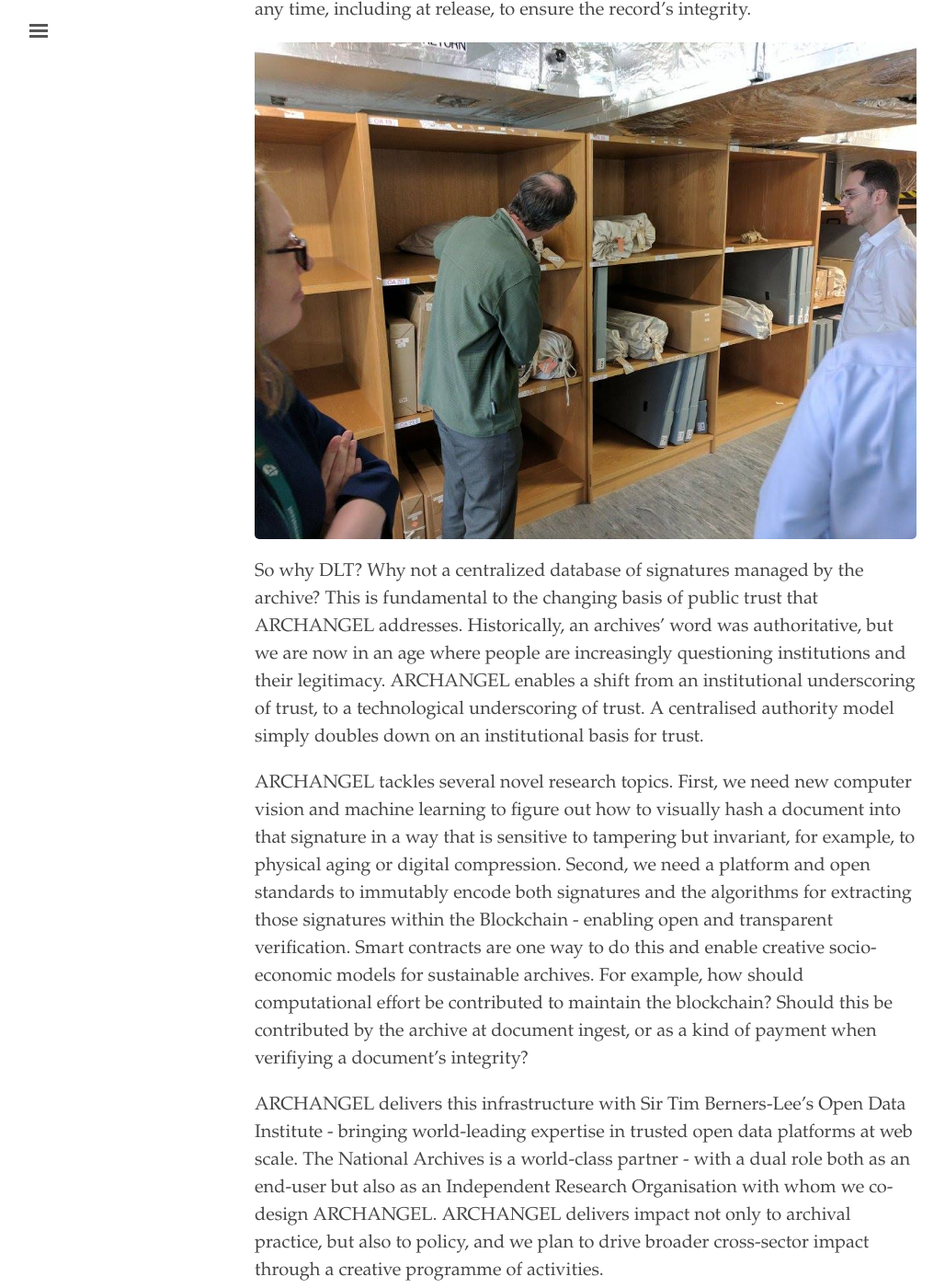
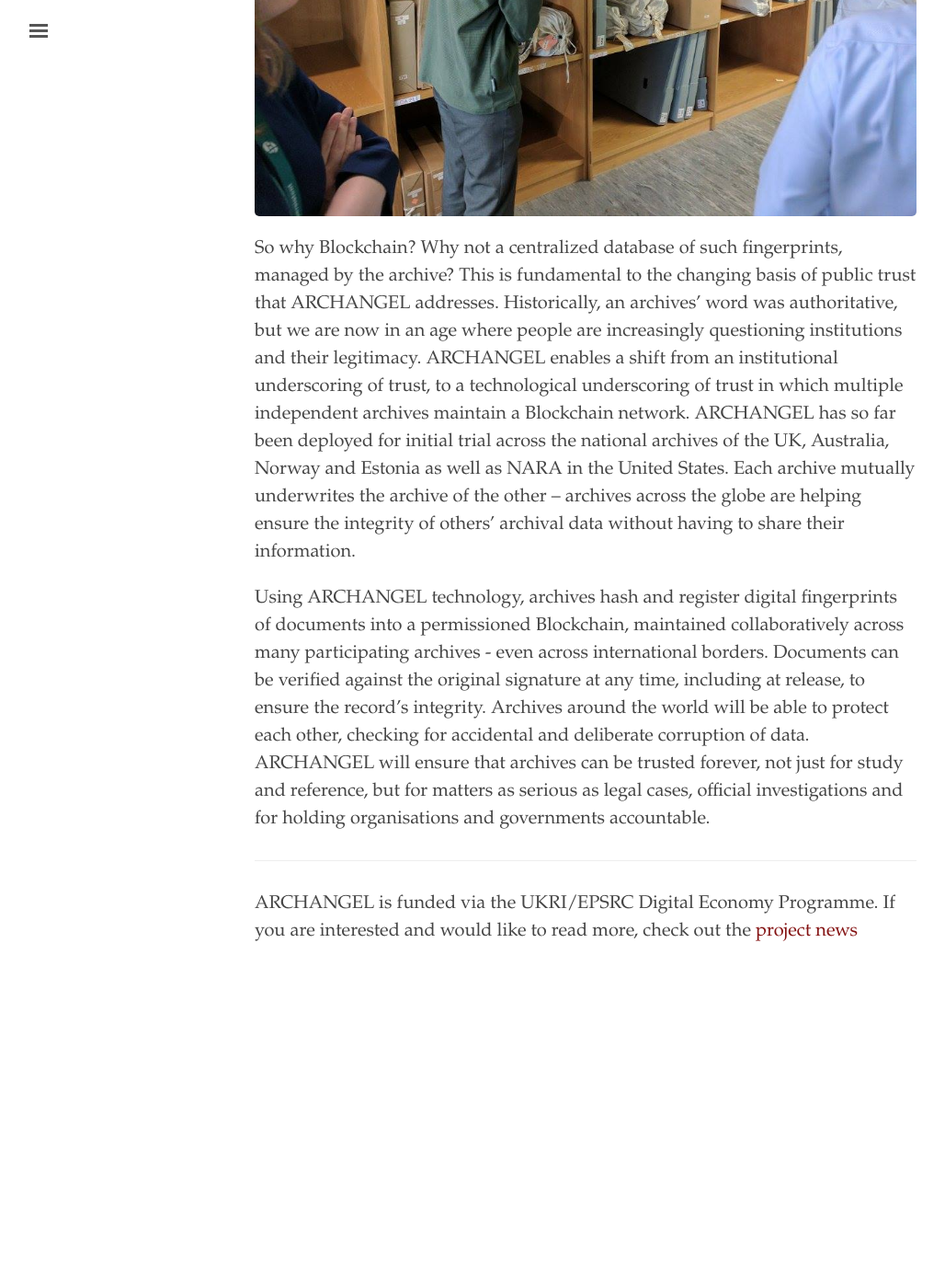
Before and after one commit to archangel-dlt/website, a Jekyll site: the page built from index.md, in a window 1280 px wide and 1400 px high, scrolled down 1946 px. Shown: the whole window at 92% size, without its empty margins (3-1031 px from the left). Built offline with Jekyll 4.4.1, drawn with Linux system fonts in a browser that asks for light colours; after the commit the page ends 3053 px from its top, so only the background shows below that; some of the changed text lies outside the part shown.

Commit message:
Update landing page

```diff
--- a/index.md
+++ b/index.md
@@ -4,30 +4,20 @@
 permalink: /
 ---
 # ARCHANGEL - Trusted Archives of Digital Public Records
-Archives are the lens through which future generations will see the events of today. Working with The National Archives and Tim Berners-Lee's Open Data Institute (ODI), Surrey are using Blockchain technologies to help safeguard the integrity and future sustainability of our digital public archives.
-
-**Project Aim:** ARCHANGEL will deliver long-term sustainability of digital archives through new transformational DLT solutions that will ensure both accessibility and integrity of digital archives - whilst maximizing their impact through novel models for commodification and open access.
-
-ARCHANGEL is part of the University of Surrey's Distributed Ledger Technology (DLT) testbed that integrates cross-disciplinary expertise, DLT infrastructure and end-user groups engaged across diverse domains to deliver cutting edge innovation in Blockchain and DLT for industry and the public good.
+Archives are the lens through which future generations will see the events of today. Working with The National Archives and Tim Berners-Lee’s Open Data Institute (ODI), the University of Surrey is fusing AI and Blockchain technologies to help safeguard the integrity and future sustainability of our digital public archives.
 
 <img src="{{ site.baseurl }}assets/images/na2.jpg" alt="The National Archives, London, UK"/>
 
-People think of archives as being about the past, but in reality they are about the future.  Institutions like The National Archives are the lens through which future generations will view the events of today: Fake News and post-truth politics;  these are just recent reminders of the critical importance of objective and trustworthy evidence, be that of National Archives, of research data by University archives, or of financial institutions in their own archives.
+ARCHANGEL responds to the urgent need of safeguarding archives in a rapidly changing, digital world.  Whilst people often consider digital records safer than hard copies, digital data is much more fragile and at risk. Digital data is intangible leaving it open to tampering, and as digital formats constantly evolve and content needs updating, there is a risk that files may be accidentally corrupted.
 
-ARCHANGEL responds to a nationally important, urgent need - transforming and safeguarding archives in a rapidly changing, digital world.   ARCHANGEL will deliver cutting edge science, working practices and models, to bring archives into the digital age - safeguarding their openness and integrity for future generations.
+ARCHANGEL creates assurances of digital record integrity using distributed ledger technology (Blockchain). Blockchain is best known as the technology underpinning Bitcoin – a digital currency used by millions online. But Blockchain has other uses beyond the financial sphere. ARCHANGEL proposes Blockchain as a way of safeguarding data against tampering and restoring trust in the digital record.  Blockchain works as a database that multiple parties maintain.  Everyone can check and add to it, but no one can change it.  ARCHANGEL are combining Blockchain technology with neural networks trained to fingerprint documents as they are received in the archive.  Fingerprints are immutably stored in the blockchain, and when the document is released the fingerprint can be verified; it will stay the same no matter what format changes occur to the file over time.
 
-Archives and Memory Institutions are founded upon the principles of public trust - of being neutral and completely trustworthy; their immutability and their integrity are essential to maintaining their objectivity.
+<img src="{{ site.baseurl }}assets/images/na3.jpg" alt="Physical records in the archives">
 
-ARCHANGEL will deliver this assurance using Blockchains.  Archives will hash and register digital signatures of documents into a permissioned Blockchain, maintained collaboratively across many participating archives  - even across international borders.  Documents can be verified against the original signature at any time, including at release, to ensure the record’s integrity.
+So why Blockchain? Why not a centralized database of such fingerprints, managed by the archive? This is fundamental to the changing basis of public trust that ARCHANGEL addresses. Historically, an archives’ word was authoritative, but we are now in an age where people are increasingly questioning institutions and their legitimacy. ARCHANGEL enables a shift from an institutional underscoring of trust, to a technological underscoring of trust in which multiple independent archives maintain a Blockchain network. ARCHANGEL has so far been deployed for initial trial across the national archives of the UK, Australia, Norway and Estonia as well as NARA in the United States. Each archive mutually underwrites the archive of the other – archives across the globe are helping ensure the integrity of others’ archival data without having to share their information.
 
-<img src="{{ site.baseurl }}assets/images/na3.jpg" alt="">
-
-So why DLT?   Why not a centralized database of signatures managed by the archive?  This is fundamental to the changing basis of public trust that ARCHANGEL addresses.    Historically, an archives' word was authoritative, but we are now in an age where people are increasingly questioning institutions and their legitimacy.  ARCHANGEL enables a shift from an institutional underscoring of trust, to a technological underscoring of trust.  A centralised authority model simply doubles down on an institutional basis for trust.
-
-ARCHANGEL tackles several novel research topics.
-First, we need new computer vision and machine learning to figure out how to visually hash a document into that signature in a way that is sensitive to tampering but invariant, for example, to physical aging or digital compression.  Second, we need a platform and open standards to immutably encode both signatures and the algorithms for extracting those signatures within the Blockchain - enabling open and transparent verification.  Smart contracts are one way to do this and enable creative socio-economic models for sustainable archives.  For example, how should computational effort be contributed to maintain the blockchain? Should this be contributed by the archive at document ingest, or as a kind of payment when verifiying a document's integrity?
-
-ARCHANGEL delivers this infrastructure with Sir Tim Berners-Lee's Open Data Institute - bringing world-leading expertise in trusted open data platforms at web scale.  The National Archives is a world-class partner - with a dual role both as an end-user but also as an Independent Research Organisation with whom we co-design ARCHANGEL.   ARCHANGEL delivers impact not only to archival practice, but also to policy, and we plan to drive broader cross-sector impact through a creative programme of activities.
+Using ARCHANGEL technology,  archives hash and register digital fingerprints of documents into a permissioned Blockchain, maintained collaboratively across many participating archives - even across international borders. Documents can be verified against the original signature at any time, including at release, to ensure the record’s integrity. Archives around the world will be able to protect each other, checking for accidental and deliberate corruption of data. ARCHANGEL will ensure that archives can be trusted forever, not just for study and reference, but for matters as serious as legal cases, official investigations and for holding organisations and governments accountable.
 
 <hr/>
+ARCHANGEL is funded via the UKRI/EPSRC Digital Economy Programme.
 If you are interested and would like to read more, check out the <a href="/news">project news</a>
```
